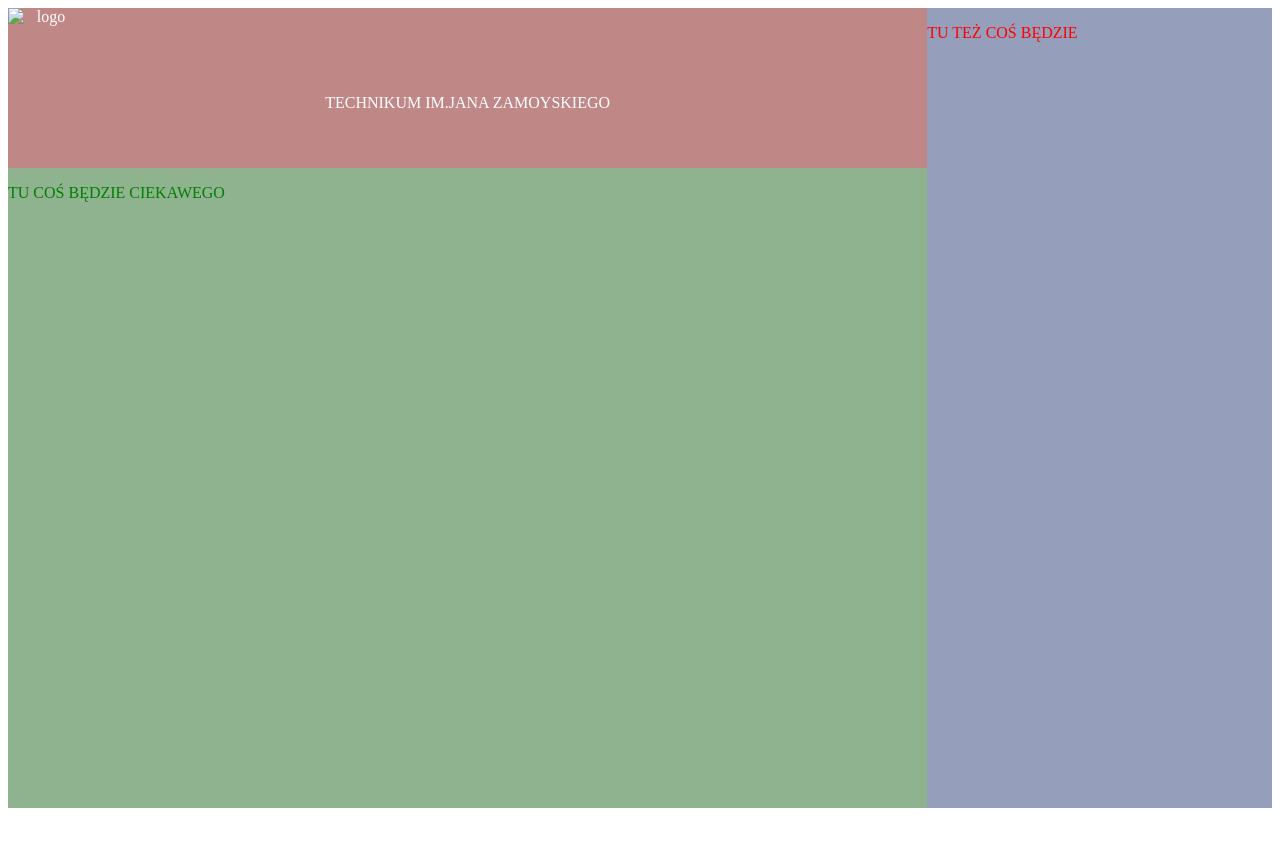
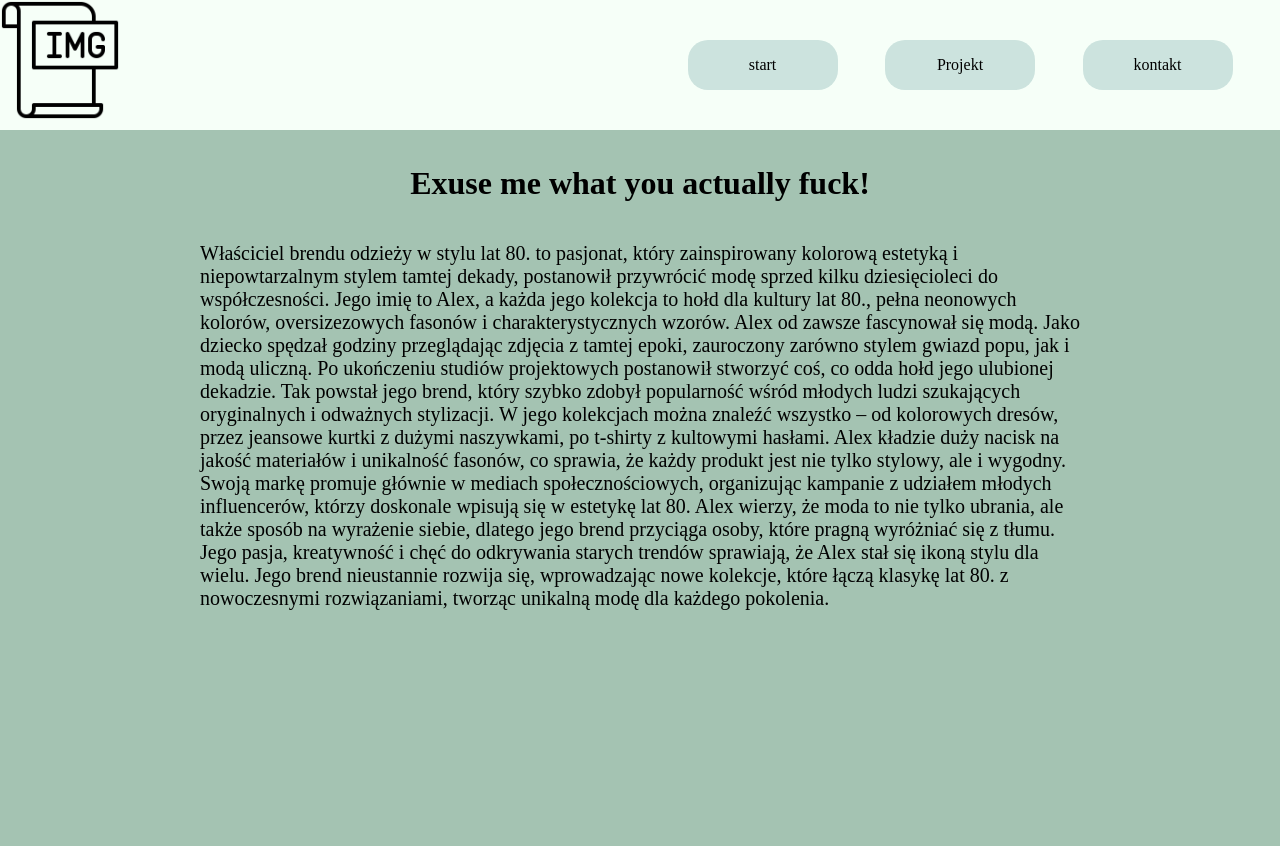
Before and after one commit to mishatrochinsky/PRACA-NA-LEKCJI, a plain HTML site: page index.html in a window 1280 px wide. Before the commit the page ends 808 px from the top, so only its background shows below. Drawn offline with Linux system fonts and the light colour scheme.

Commit message:
Add files via upload

```diff
--- a/index.html
+++ b/index.html
@@ -1,22 +1,34 @@
 <!DOCTYPE html>
-<html lang="en">
+<html lang="pl">
 <head>
     <meta charset="UTF-8">
     <meta name="viewport" content="width=device-width, initial-scale=1.0">
-    <title>Document</title>
     <link rel="stylesheet" href="style.css">
+    <title>cos </title>
 </head>
 <body>
-
-
-    <header>
-        <div id="left">
-            <div id="left1">
-                <div><img src="2b.png" alt="logo"></div>
-                <p>TECHNIKUM IM.JANA ZAMOYSKIEGO</p></div>
-            <div id="left2"><p >TU COŚ BĘDZIE CIEKAWEGO</p></div>
-        </div>
-        <section id="right"><p>TU TEŻ COŚ BĘDZIE</p></section>
-    </header>
+  <header>
+    <div class="a"><img src="8.png"></div>
+    <nav>
+    <div tato class="tato"><p class="syn">start</p></div>
+    <div tato class="tato"><p class="syn">Projekt</p></div>
+    <div tato class="tato"><p class="syn">kontakt</p></div>
+    </nav>
+  </header>
+  <main>
+    <h1>Exuse me what you actually fuck!</h1>
+    <p class="joi">
+        Właściciel brendu odzieży w stylu lat 80. to pasjonat, który zainspirowany kolorową estetyką i niepowtarzalnym stylem tamtej dekady, postanowił przywrócić modę sprzed kilku dziesięcioleci do współczesności.
+         Jego imię to Alex, a każda jego kolekcja to hołd dla kultury lat 80., pełna neonowych kolorów, oversizezowych fasonów i charakterystycznych wzorów. Alex od zawsze fascynował się modą.
+         Jako dziecko spędzał godziny przeglądając zdjęcia z tamtej epoki, zauroczony zarówno stylem gwiazd popu, jak i modą uliczną.
+         Po ukończeniu studiów projektowych postanowił stworzyć coś, co odda hołd jego ulubionej dekadzie.
+         Tak powstał jego brend, który szybko zdobył popularność wśród młodych ludzi szukających oryginalnych i odważnych stylizacji.
+         W jego kolekcjach można znaleźć wszystko – od kolorowych dresów, przez jeansowe kurtki z dużymi naszywkami, po t-shirty z kultowymi hasłami.
+         Alex kładzie duży nacisk na jakość materiałów i unikalność fasonów, co sprawia, że każdy produkt jest nie tylko stylowy, ale i wygodny.
+         Swoją markę promuje głównie w mediach społecznościowych, organizując kampanie z udziałem młodych influencerów, którzy doskonale wpisują się w estetykę lat 80.
+         Alex wierzy, że moda to nie tylko ubrania, ale także sposób na wyrażenie siebie, dlatego jego brend przyciąga osoby, które pragną wyróżniać się z tłumu.
+         Jego pasja, kreatywność i chęć do odkrywania starych trendów sprawiają, że Alex stał się ikoną stylu dla wielu.
+         Jego brend nieustannie rozwija się, wprowadzając nowe kolekcje, które łączą klasykę lat 80. z nowoczesnymi rozwiązaniami, tworząc unikalną modę dla każdego pokolenia.</p>
+  </main>
 </body>
 </html>
--- a/style.css
+++ b/style.css
@@ -1,39 +1,54 @@
 html,body{
-    height: 100%;
+    margin:0
 }
+header{
+    display: flex;
+    height: 130px;
+    background-color: #F6FFF8;
 
-    header{
-        height: 100vh;
-        display: flex;
+}
+.a{
+    width: 50%;
+
+}
+body{
+    background-color: #A4C3B2;
+}
+.tato:hover{
+    background-color: rgb(84, 172, 138);
+    color: rgb(255, 255, 255);
     }
-    img{
-        display: flex;
-        justify-content: start;
-        height: 70px;
-        width: 70px;
+nav{
+    width: 50%;
+    display: flex ;
+    justify-content:space-evenly;
+    align-items: center;
 
-    }
+}
+.tato{
+    width: 150px;
+    height: 50px;
+    background-color: #CCE3DE;
+    text-align: center;
+    border-radius: 20px;
+}
+img{
+    height: 120px;
+    width: 120px;
+}
+main{
 
-#left{
-    display: flex;
-    flex-direction: column;
-    height: 100%;
-    width: 80%;
+    height: 1000px;
+
 }
-#left1{
-    background-color: rgb(192, 135, 135);
-    color: white;
-    height: 20%;
+.joi{
+    margin-top: 40px;
+    margin-left: 200px;
+    margin-right: 200px;
+    font-size: 20px;
+}
+h1{
+    margin-top: 35px;
+    margin-bottom: 20px;
     text-align: center;
 }
-#left2{
-    background-color: rgb(142, 179, 142);
-    height:80%  ;
-    color: green;
-
-}
-#right{
-    background-color: rgb(149, 158, 187);
-    width: 30%;
-    color:red;
-}
```
Also changed, not shown: 8.png (added).
